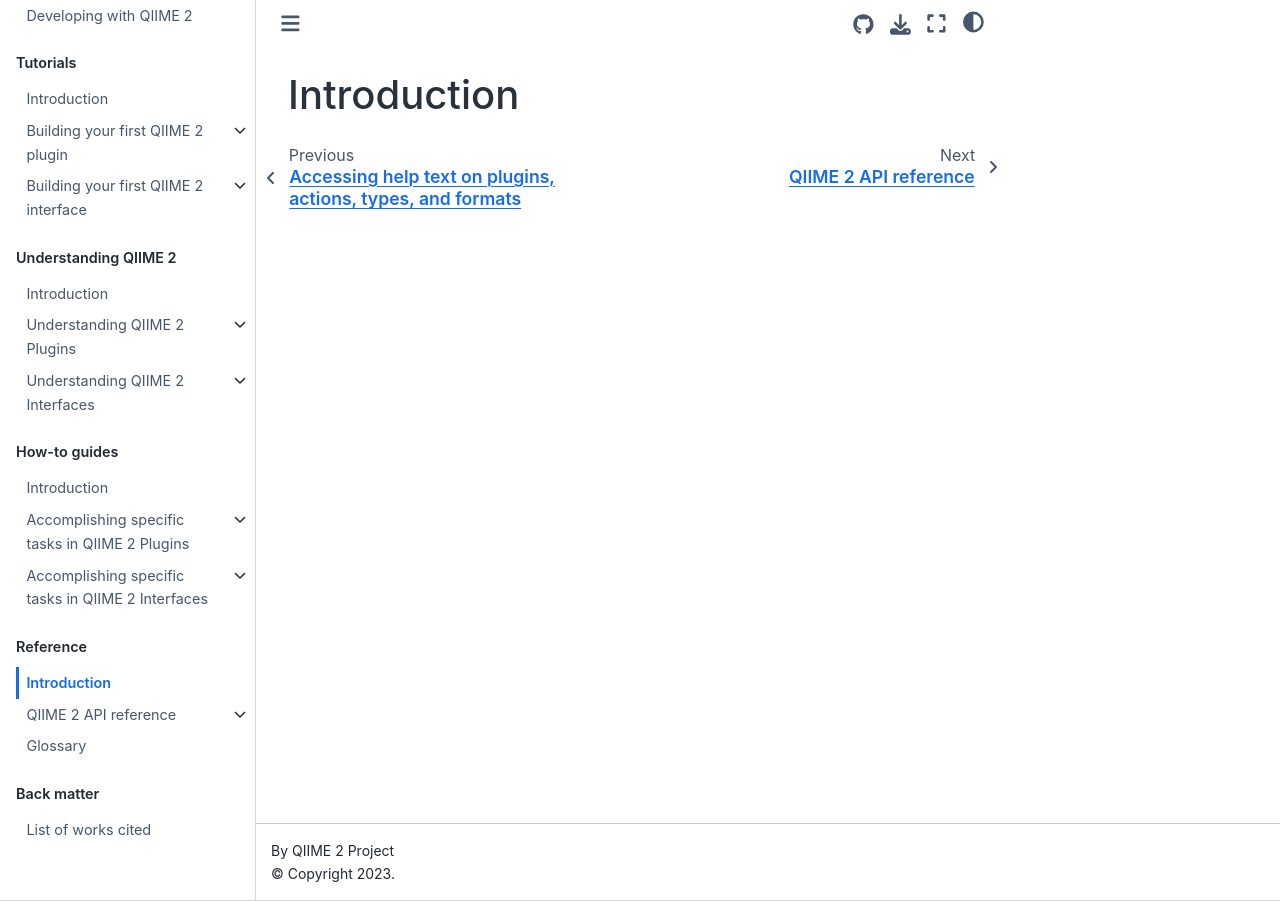
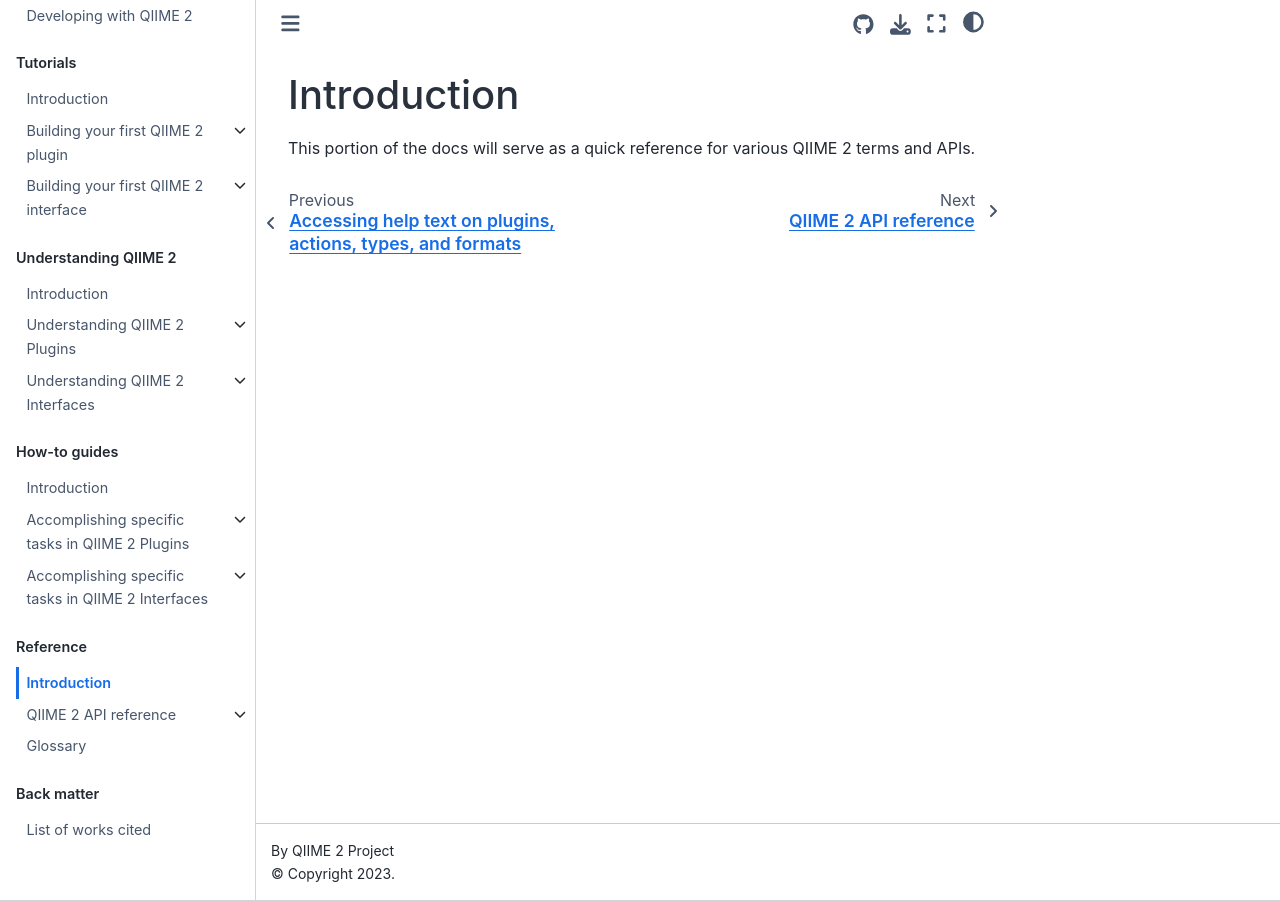
Before and after one commit to caporaso-lab/developing-with-qiime2, a Jupyter Book: the page built from book/40-reference/00-intro.md, in a window 1280 px wide. Built offline with Jupyter Book 1.0.4 settings and Sphinx 7.4.7 and the Sphinx Book theme 1.1.4, drawn with Linux system fonts in a browser that asks for light colours.

Commit message:
Add some placeholder text

```diff
--- a/book/40-reference/00-intro.md
+++ b/book/40-reference/00-intro.md
@@ -1 +1,3 @@
 # Introduction
+
+This portion of the docs will serve as a quick reference for various QIIME 2 terms and APIs.
```
Also changed, not shown: book/40-reference/10-api/00-intro.md (+2 -0 lines).
